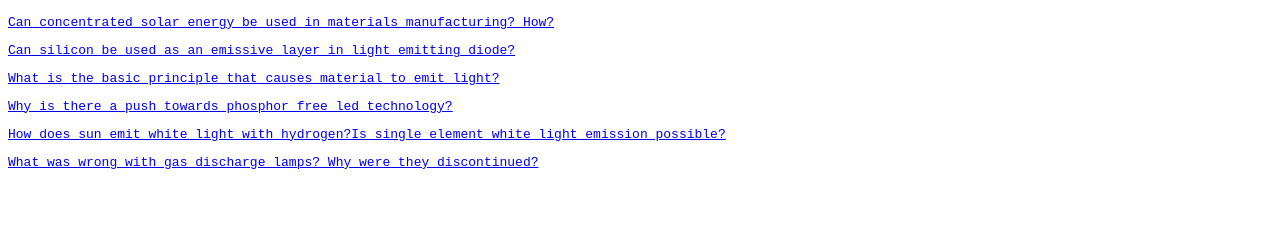
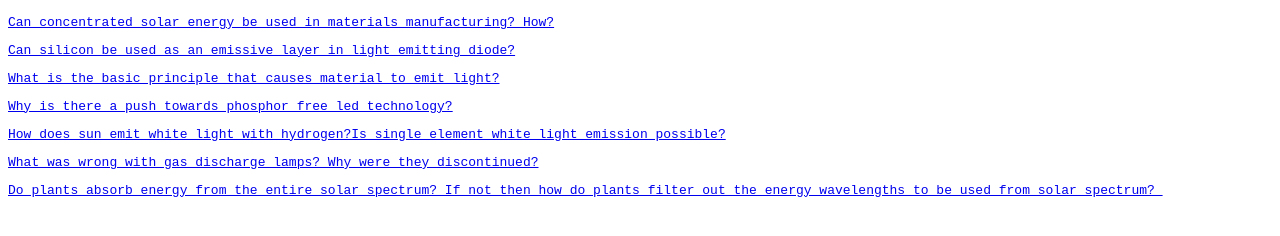
Before and after one commit to reeofficial/reeofficial.github.io, a plain HTML site: page index.html in a window 1280 px wide. Shown: the part 122-358 px from the top of the page. Drawn offline with Linux system fonts and the light colour scheme.

Commit message:
Update index.html

```diff
--- a/index.html
+++ b/index.html
@@ -85,6 +85,13 @@ How does sun emit white light with hydrogen?Is single element white light emissi
 
 </p>
 
+<p>
+<a href="/antennacomplex.html">
+Do plants absorb energy from the entire solar spectrum? If not then how do plants filter out the energy wavelengths to be used from solar spectrum?
+</a>&nbsp;
+
+
+</p>
 
 
 </div>
```
